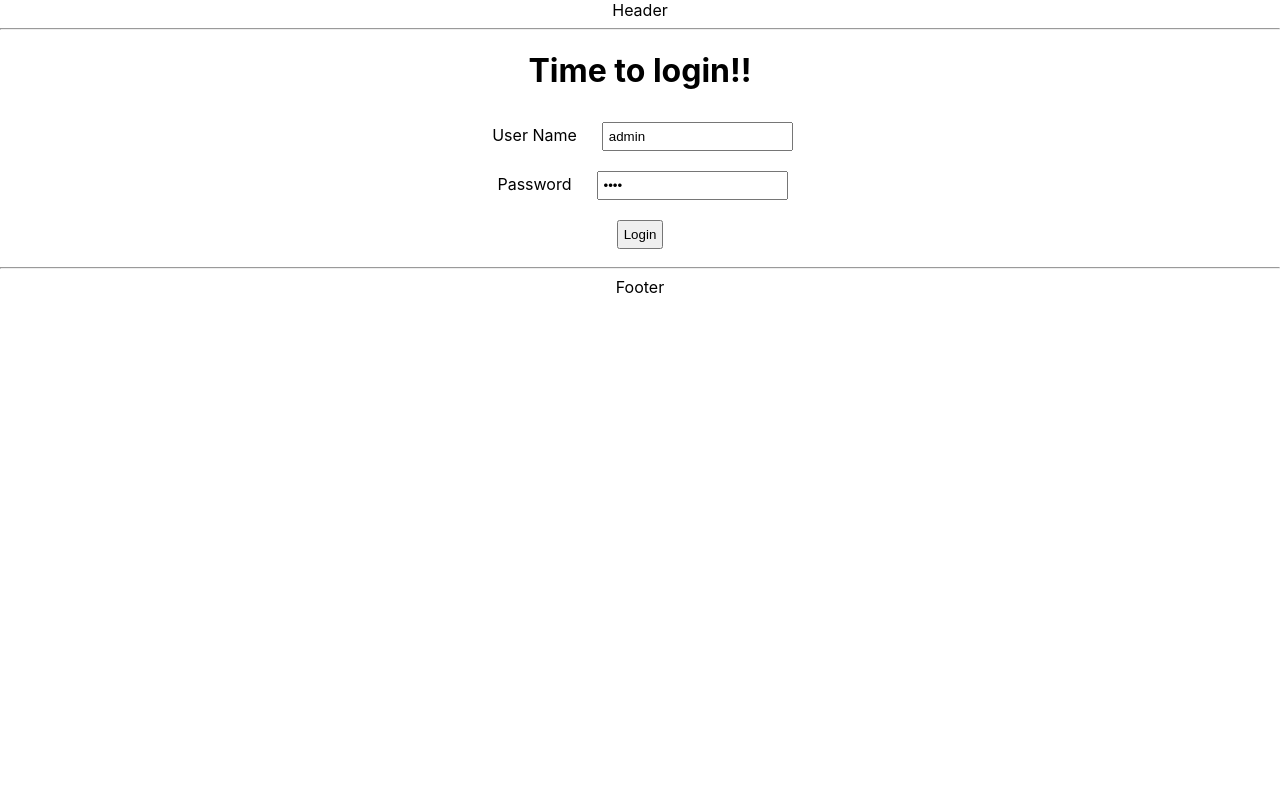
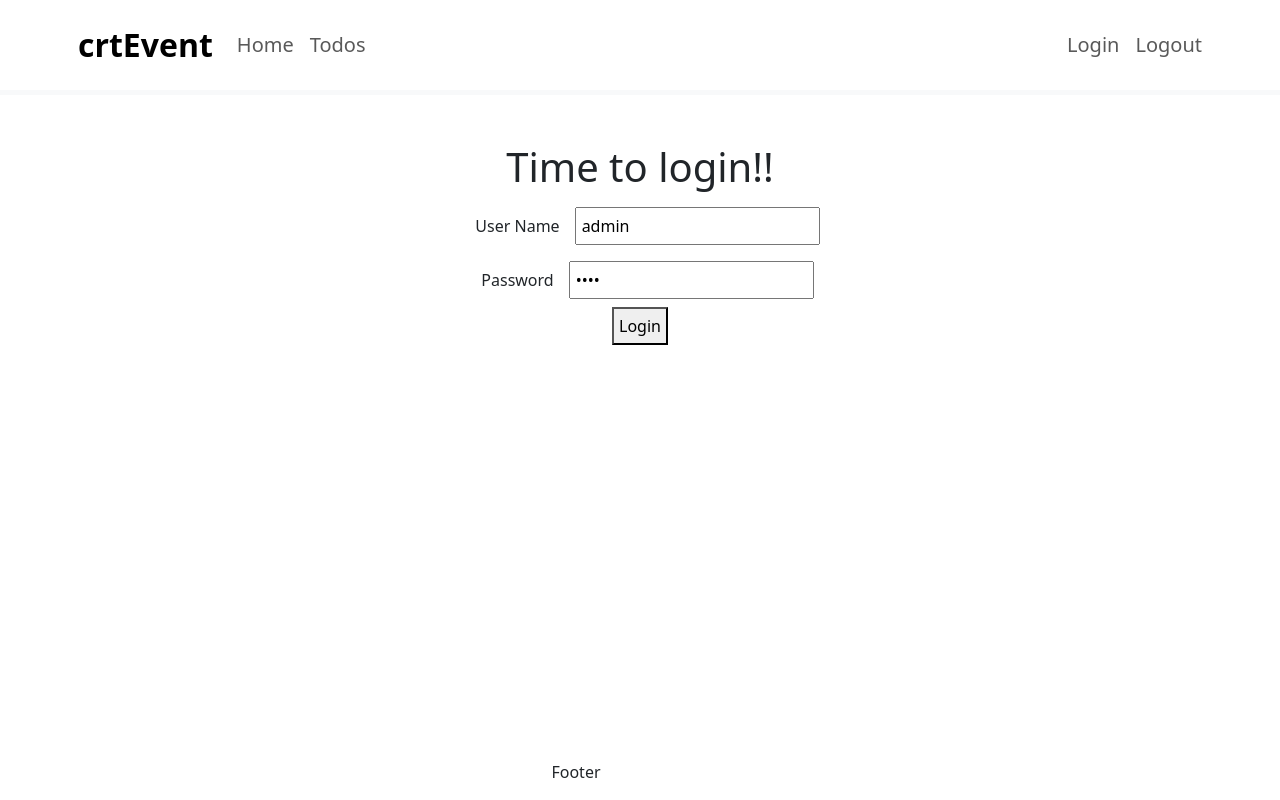
Before and after one commit to crtEvent/react-todo-app, a React (Create React App) app: page / in a window 1280 px wide. Built offline with nearby package versions, Linux system fonts and the light colour scheme.

Commit message:
bootstrap css 적용

```diff
--- a/src/components/todo/TodoApp.css
+++ b/src/components/todo/TodoApp.css
@@ -2,3 +2,10 @@
     margin: 10px;
     padding: 5px;
 }
+
+footer {
+    bottom: 0;
+    position: absolute;
+    width: 90%;
+    height: 40px;
+}
--- a/src/components/todo/TodoApp.jsx
+++ b/src/components/todo/TodoApp.jsx
@@ -5,9 +5,9 @@
 export default function TotoApp() {
     return (
         <div className="TodoApp">
+
             <BrowserRouter>
-
-            <HeaderComponent />
+                <HeaderComponent />
                 <Routes>
                     <Route path='/' element={<LoginComponent />} />
                     <Route path='/login' element={<LoginComponent />} />
@@ -17,9 +17,9 @@
 
                     <Route path='/*' element={<ErrorComponent />} />
                 </Routes>
+                <FooterComponent />
             </BrowserRouter>
 
-            <FooterComponent />
         </div>
     )
 }
@@ -113,10 +113,10 @@
                 ]
 
     return (
-        <div className='ListTodosComponent'>
+        <div className='container'>
             <h1>Things you want to do!</h1>
             <div>
-                <table>
+                <table className='table'>
                     <thead>
                         <tr>
                             <td>id</td>
@@ -147,17 +147,35 @@
 
 function HeaderComponent() {
     return (
-        <div className='HeaderComponent'>
-            Header <hr/>
-        </div>
+        <header className="border-bottom border-light border-5 mb-5 p-2">
+            <div className="container">
+                <div className="row">
+                    <nav className="navbar navbar-expand-lg">
+                        <a className="navbar-brand ms-2 fs-2 fw-bold text-black" href="https://github.com/crtEvent">crtEvent</a>
+                        <div className="collapse navbar-collapse">
+                            <ul className="navbar-nav">
+                                <li className="nav-item fs-5"><Link className="nav-link" to="/welcome/admin">Home</Link></li>
+                                <li className="nav-item fs-5"><Link className="nav-link" to="/todos">Todos</Link></li>
+                            </ul>
+                        </div>
+                        <ul className="navbar-nav">
+                            <li className="nav-item fs-5"><Link className="nav-link" to="/login">Login</Link></li>
+                            <li className="nav-item fs-5"><Link className="nav-link" to="/logout">Logout</Link></li>
+                        </ul>
+                    </nav>
+                </div>
+            </div>
+        </header>
     )
 }
 
 function FooterComponent() {
     return (
-        <div className='FooterComponent'>
-            <hr/> Footer
-        </div>
+        <footer className='footer'>
+            <div className='container'>
+                Footer
+            </div>
+        </footer>
     )
 }
 
--- a/src/index.js
+++ b/src/index.js
@@ -3,6 +3,8 @@
 import './index.css';
 import App from './App';
 import reportWebVitals from './reportWebVitals';
+
+import 'bootstrap/dist/css/bootstrap.min.css'
 
 const root = ReactDOM.createRoot(document.getElementById('root'));
 root.render(
```
